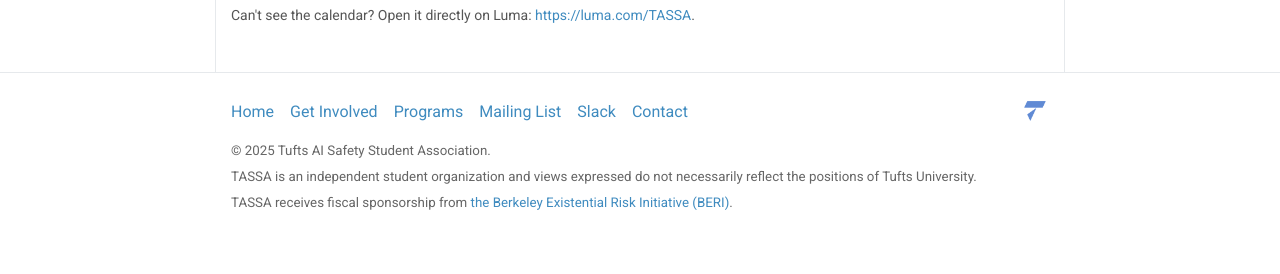
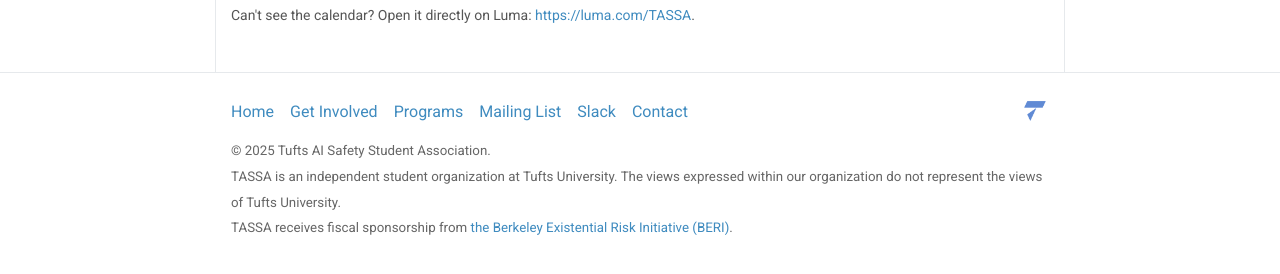
Before and after one commit to tuftsaisafety/tuftsaisafety.github.io, a Jekyll site: the page built from index.html, in a window 1280 px wide and 900 px high, scrolled down 634 px, cut to the strip 620-894 px from the top of the window. Built offline with Jekyll 4.4.1, drawn with Linux system fonts in a browser that asks for light colours.

Commit message:
update footer

```diff
--- a/_includes/footer.html
+++ b/_includes/footer.html
@@ -15,8 +15,7 @@
         <small>
             &copy; {{ "now" | date: "%Y" }} Tufts AI Safety Student Association.
             <br>
-            TASSA is an independent student organization and views expressed do not necessarily reflect the positions
-            of Tufts University.
+            TASSA is an independent student organization at Tufts University. The views expressed within our organization do not represent the views of Tufts University.
             <br>
             TASSA receives fiscal sponsorship from <a href="https://existence.org" target="_blank" rel="noopener">the
                 Berkeley Existential Risk Initiative (BERI)</a>.
```
